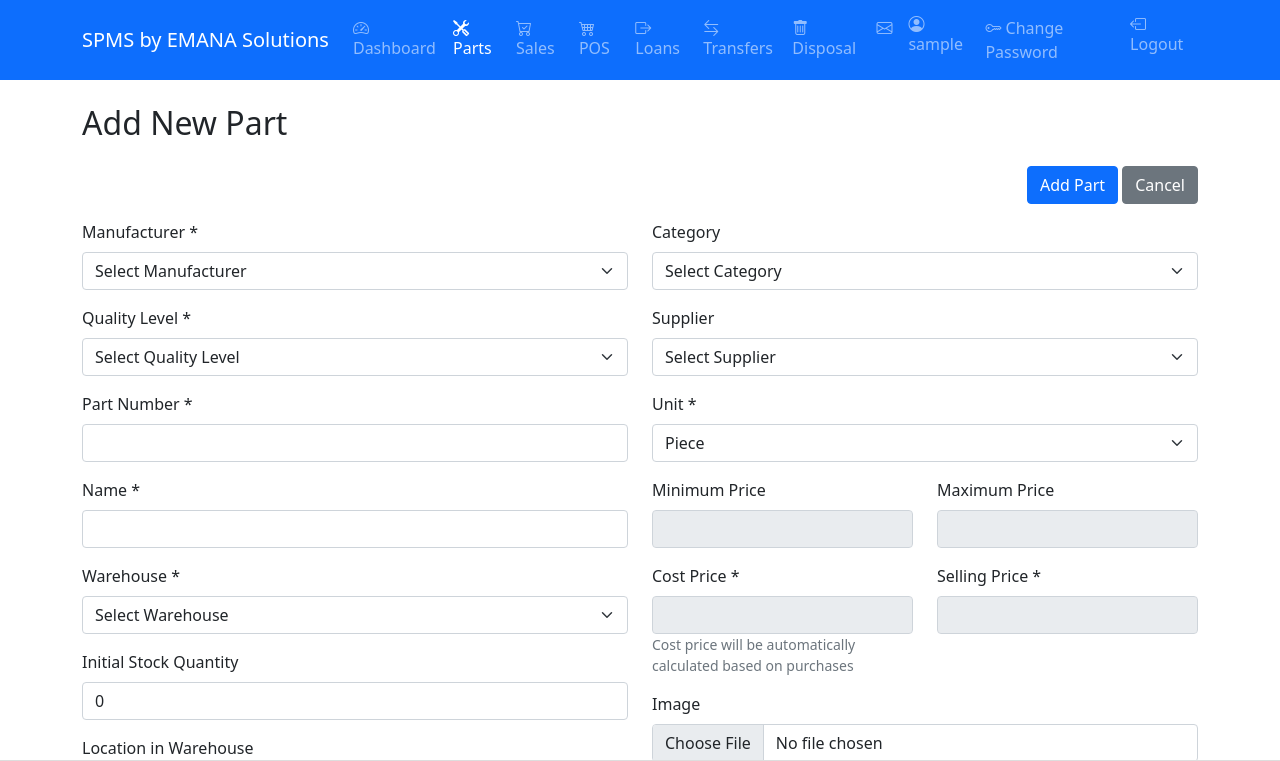
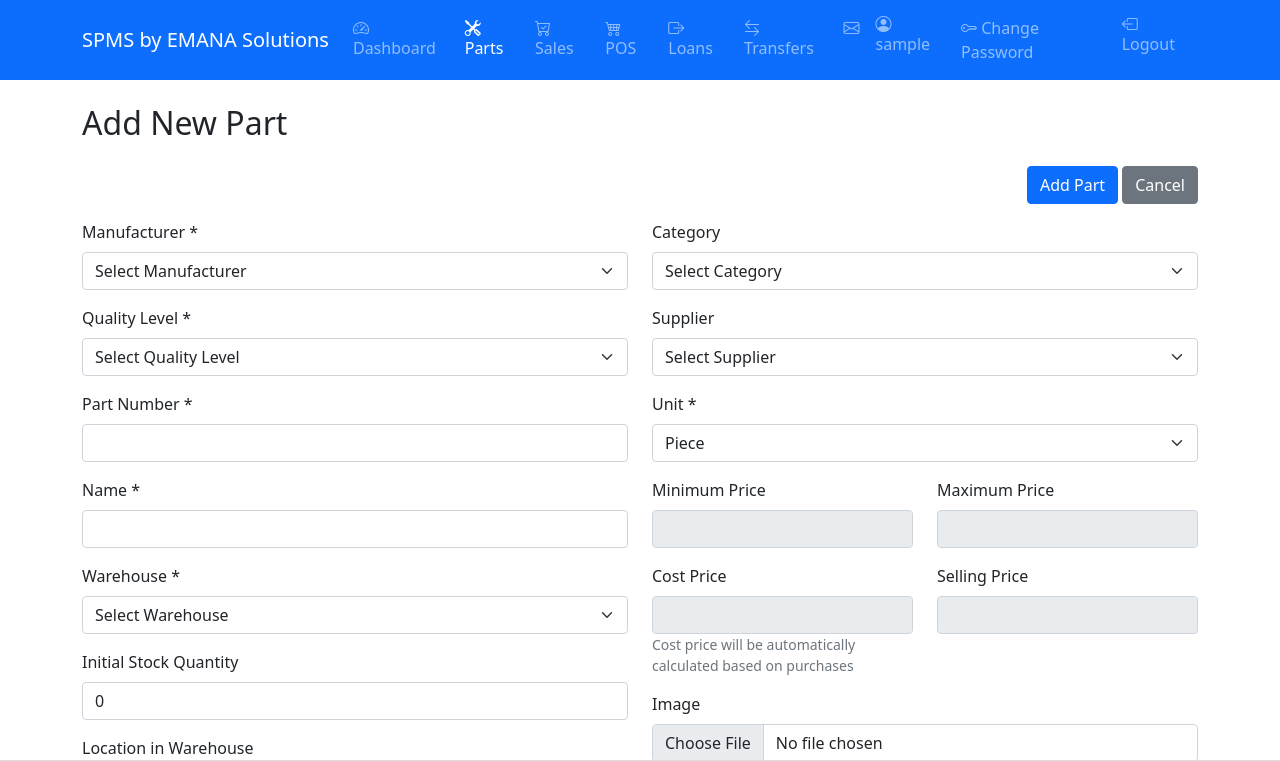
Before and after one commit to Emad67/SparepartsMS, a Flask app: page /parts/add in a window 1280 px wide. Shown: the top 761 px of the page. Run offline with Flask 3, Linux system fonts and the light colour scheme; the visitor is signed in with stand-in values (Sample User, id 1); data that the repository does not hold is empty; parts of the project's set-up code (start-up, migrations or seed data) failed here and were passed over; some libraries are stand-ins or nearby versions.

Commit message:
fine tune

```diff
--- a/forms.py
+++ b/forms.py
@@ -1,6 +1,6 @@
 from flask_wtf import FlaskForm
 from wtforms import StringField, PasswordField, SubmitField, SelectField, TextAreaField, FloatField
-from wtforms.validators import DataRequired, Email, EqualTo
+from wtforms.validators import DataRequired, Email, EqualTo, Optional
 from utils.part_code_generator import get_manufacturer_options, get_quality_level_options
 
 class RegistrationForm(FlaskForm):
@@ -15,8 +15,8 @@ class PartForm(FlaskForm):
     part_number = StringField('Part Number', validators=[DataRequired()])
     name = StringField('Name', validators=[DataRequired()])
     description = TextAreaField('Description')
-    cost_price = FloatField('Cost Price', validators=[DataRequired()])
-    selling_price = FloatField('Selling Price', validators=[DataRequired()])
+    cost_price = FloatField('Cost Price', validators=[Optional()])
+    selling_price = FloatField('Selling Price', validators=[Optional()])
     location = StringField('Location')
     submit = SubmitField('Add Part')
 
--- a/requirements.txt
+++ b/requirements.txt
@@ -40,3 +40,4 @@ typing_extensions==4.12.2
 Werkzeug==3.1.3
 WTForms==3.2.1
 XlsxWriter==3.2.2
+openpyxl==3.1.5
--- a/templates/base.html
+++ b/templates/base.html
@@ -120,6 +120,8 @@
                             <i class="bi bi-arrow-left-right"></i> Transfers
                         </a>
                     </li>
+                    {% endif %}
+                    {% if current_user.is_authenticated and current_user.role in ['admin', 'manager'] %}
                     <li class="nav-item">
                         <a class="nav-link {% if request.endpoint and request.endpoint.startswith('disposals.') %}active{% endif %}"
                            href="{{ url_for('disposals.list_disposals') }}">
--- a/templates/parts/add.html
+++ b/templates/parts/add.html
@@ -168,7 +168,7 @@
                 <div class="row">
                     <div class="col-md-6">
                         <div class="mb-3">
-                            <label for="cost_price" class="form-label">Cost Price *</label>
+                            <label for="cost_price" class="form-label">Cost Price</label>
                             {{ form.cost_price(class="form-control", id="cost_price", step="0.01", min="0") }}
                             {% if form.cost_price.errors %}
                                 <div class="invalid-feedback d-block">
@@ -182,7 +182,7 @@
                     </div>
                     <div class="col-md-6">
                         <div class="mb-3">
-                            <label for="selling_price" class="form-label">Selling Price *</label>
+                            <label for="selling_price" class="form-label">Selling Price</label>
                             {{ form.selling_price(class="form-control", id="selling_price", step="0.01", min="0") }}
                             {% if form.selling_price.errors %}
                                 <div class="invalid-feedback d-block">
```
Also changed, not shown: requirements1.txt (added, +404 -0 lines), 2 other files.
